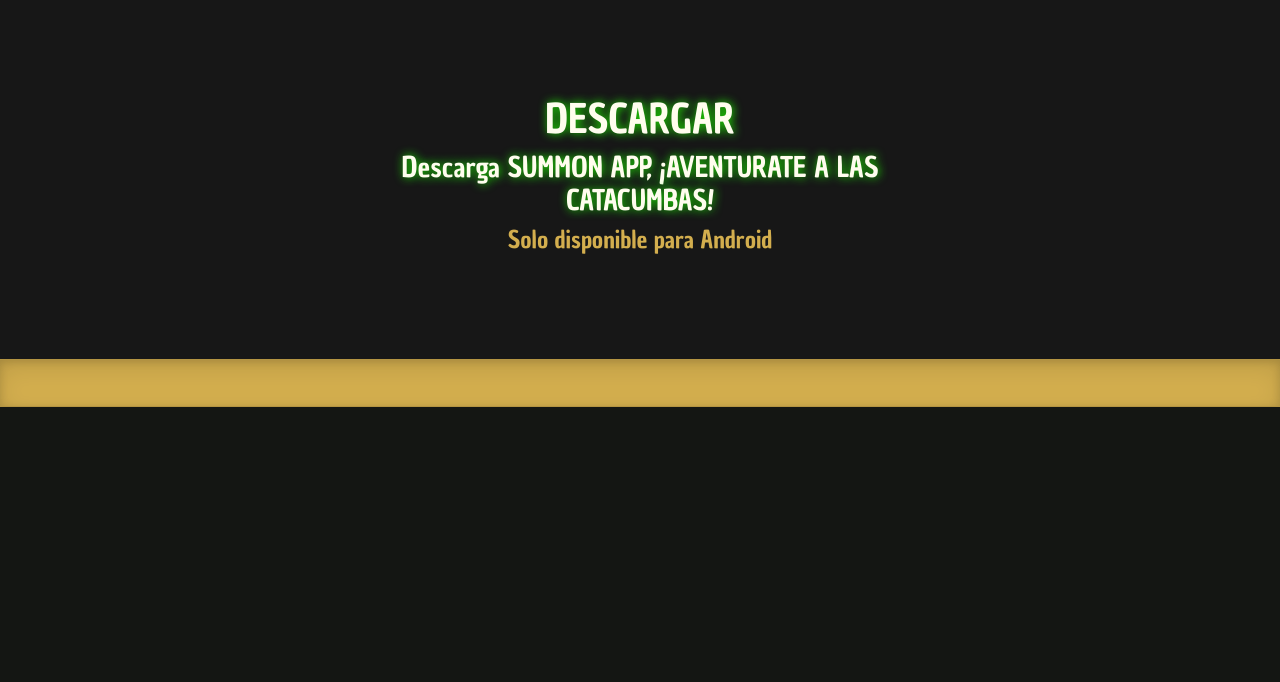
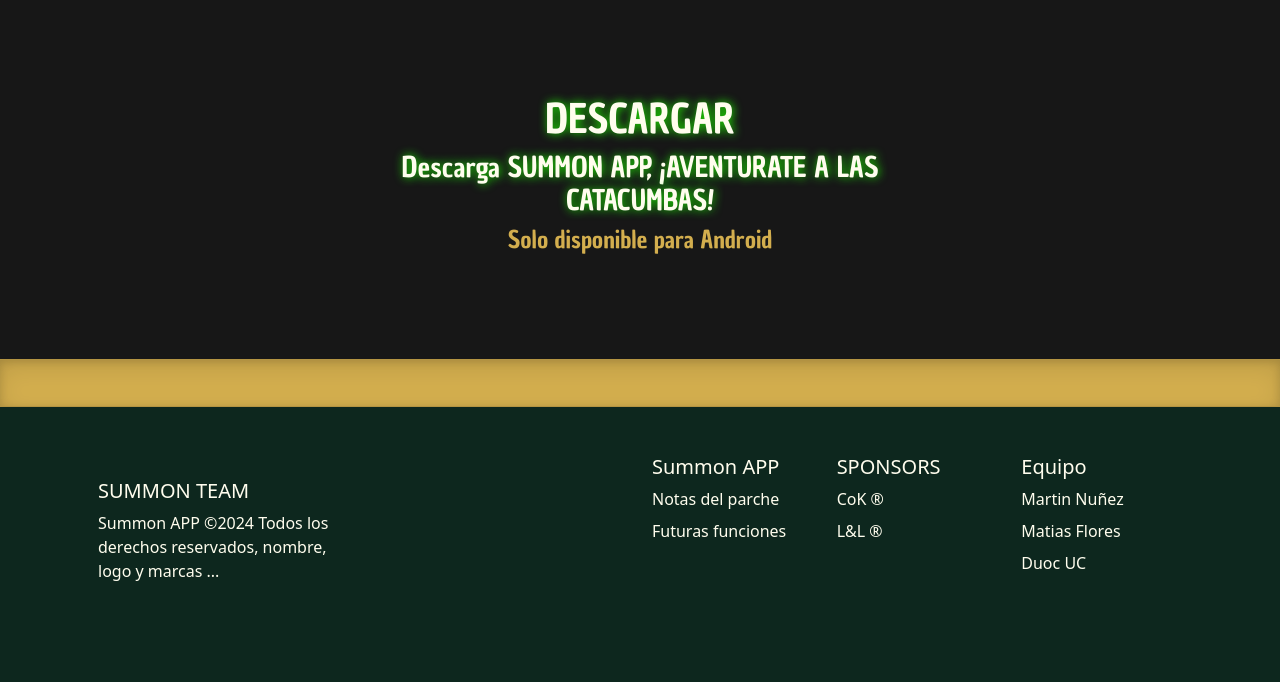
Before and after one commit to HIDKcode/SummonWeb, a Django app: page / in a window 1280 px wide. Shown: the part 2998-3680 px from the top of the page. Before the commit the page ends 3405 px from the top, so only its background shows below. Run offline with Django 5.2, Linux system fonts and the light colour scheme.

Commit message:
Finalfinal

```diff
--- a/SummonWeb/Summon/summonapp/static/css/summon.css
+++ b/SummonWeb/Summon/summonapp/static/css/summon.css
@@ -119,3 +119,8 @@
     overflow-y: auto;
     max-height: 60vh;
 }
+
+.summonfooter{
+   background-color: #0d271e;
+   min-height: 20vh;
+}
--- a/SummonWeb/Summon/summonapp/templates/home.html
+++ b/SummonWeb/Summon/summonapp/templates/home.html
@@ -138,10 +138,63 @@
   </div>
 
   <div class="divisor mb-0"></div>
-</main>
-<script src="https://cdn.jsdelivr.net/npm/bootstrap@5.0.2/dist/js/bootstrap.bundle.min.js" integrity="sha384-MrcW6ZMFYlzcLA8Nl+NtUVF0sA7MsXsP1UyJoMp4YLEuNSfAP+JcXn/tWtIaxVXM" crossorigin="anonymous"></script>
 
 
 
+</main>
+
+<footer class="summonfooter">
+  <div class="container blanco">
+    <div class="container py-4 py-md-5 px-4 px-md-3 text-body-secondary">
+     <div class="row">
+       <div class="col-lg-3 mb-3">
+       <a class="d-inline-flex align-items-center mb-2 text-body-emphasis text-decoration-none">
+       </a>
+       <!--espaciado-->
+        <h5 class="texto-crema branding"> SUMMON TEAM</h5>
+         <ul class="list-unstyled">
+           <li class="mb-2"> Summon APP ©2024 Todos los derechos reservados, nombre, logo y marcas ...  </li>
+         </ul>
+       </div>
+       <!--espaciado sin texto -->
+       <div class="col-6 col-lg-2 offset-lg-1 mb-3">
+         <h5></h5>
+         <ul class="list-unstyled">
+           <li class="mb-2"> </li>
+         </ul>
+       </div>
+       <!--espaciado-->
+       <div class="col-6 col-lg-2 mb-3">
+         <h5> Summon APP </h5>
+         <ul class="list-unstyled">
+           <li class="mb-2"> Notas del parche </li>
+           <li class="mb-2"> Futuras funciones </li>
+         </ul>
+       </div>
+       <!--espaciado-->
+       <div class="col-6 col-lg-2 mb-3">
+         <h5> SPONSORS </h5>
+         <ul class="list-unstyled">
+           <li class="mb-2"> CoK ®</li>
+           <li class="mb-2"> L&L ® </li>
+         </ul>
+       </div>
+       <!--espaciado-->
+       <div class="col-6 col-lg-2 mb-3">
+         <h5> Equipo  </h5>
+         <ul class="list-unstyled">
+           <li class="mb-2"> Martin Nuñez</li>
+           <li class="mb-2"> Matias Flores </li>
+           <li class="mb-2"> Duoc UC</li>
+         </ul>
+       </div>
+       </div>
+     </div>
+   </div>
+ </div>
+</footer>
+
+<script src="https://cdn.jsdelivr.net/npm/bootstrap@5.0.2/dist/js/bootstrap.bundle.min.js" integrity="sha384-MrcW6ZMFYlzcLA8Nl+NtUVF0sA7MsXsP1UyJoMp4YLEuNSfAP+JcXn/tWtIaxVXM" crossorigin="anonymous"></script>
+
 </body>
 </html>
```
